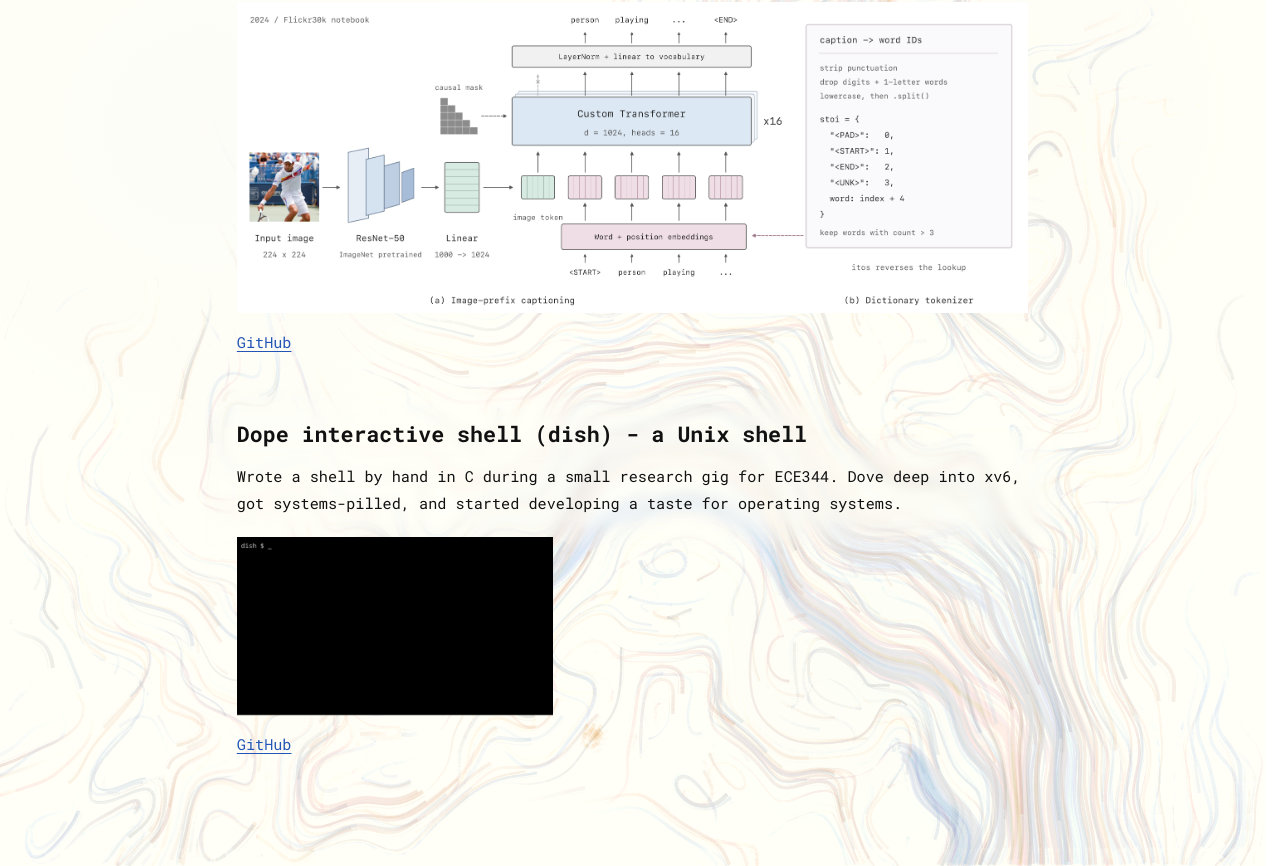
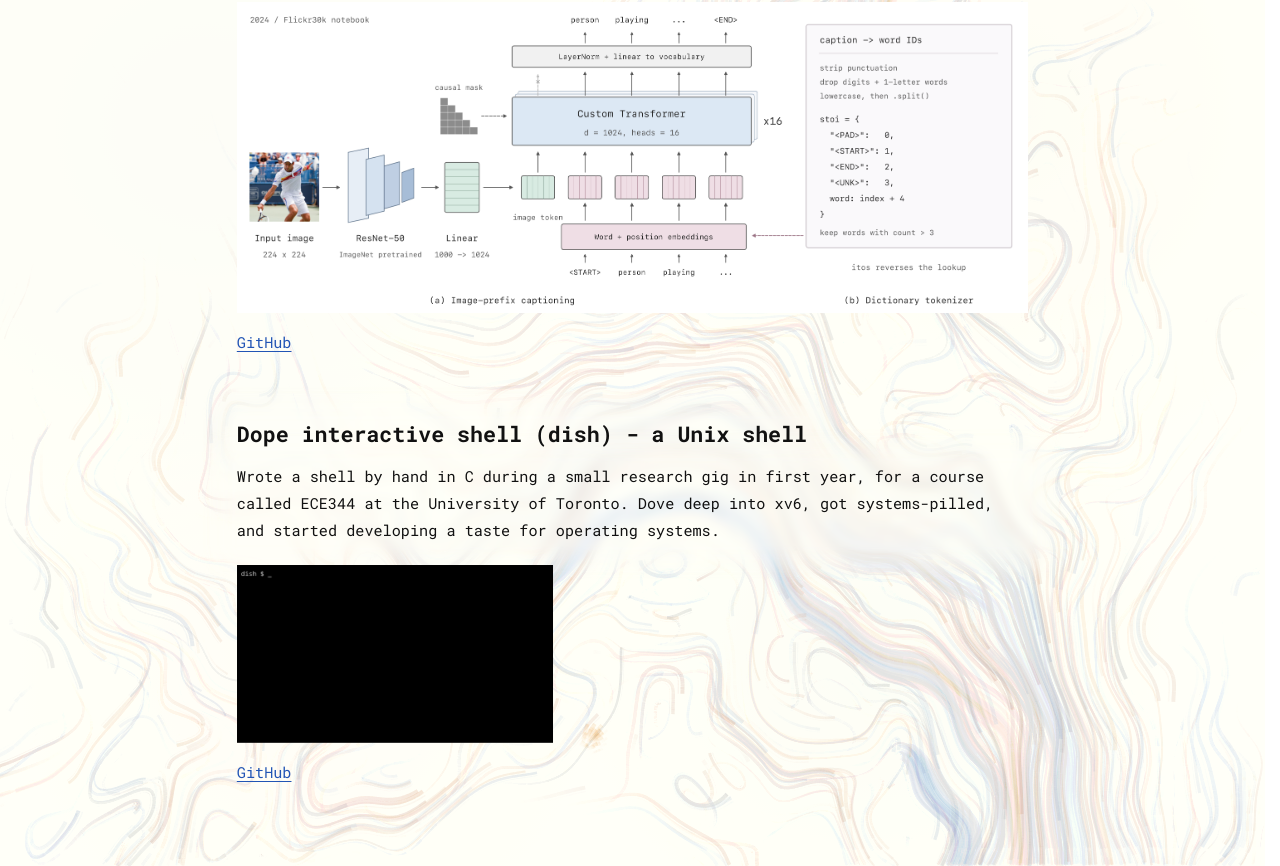
Before and after one commit to kennykguo/kennykguo.github.io, a Jekyll site: the page built from docs/rollouts/index.html, in a window 1280 px wide and 900 px high, scrolled down 7299 px, cut to the strip 34-900 px from the top of the window. Built offline with Jekyll 4.4.1, drawn with Linux system fonts in a browser that asks for light colours.

Commit message:
Clarify when and where the Dish research work took place
Describe the research gig as first year work for ECE344 at the University of Toronto.

```diff
--- a/docs/_data/rollouts.yml
+++ b/docs/_data/rollouts.yml
@@ -246,7 +246,7 @@
 
 - title: Dope interactive shell (dish) - a Unix shell
   start_date: 2024-05-28
-  description: Wrote a shell by hand in C during a small research gig for ECE344. Dove deep into xv6, got systems-pilled, and started developing a taste for operating systems.
+  description: Wrote a shell by hand in C during a small research gig in first year, for a course called ECE344 at the University of Toronto. Dove deep into xv6, got systems-pilled, and started developing a taste for operating systems.
   images:
     - src: /media/images/dish/terminal.gif
       width: 1280
```
